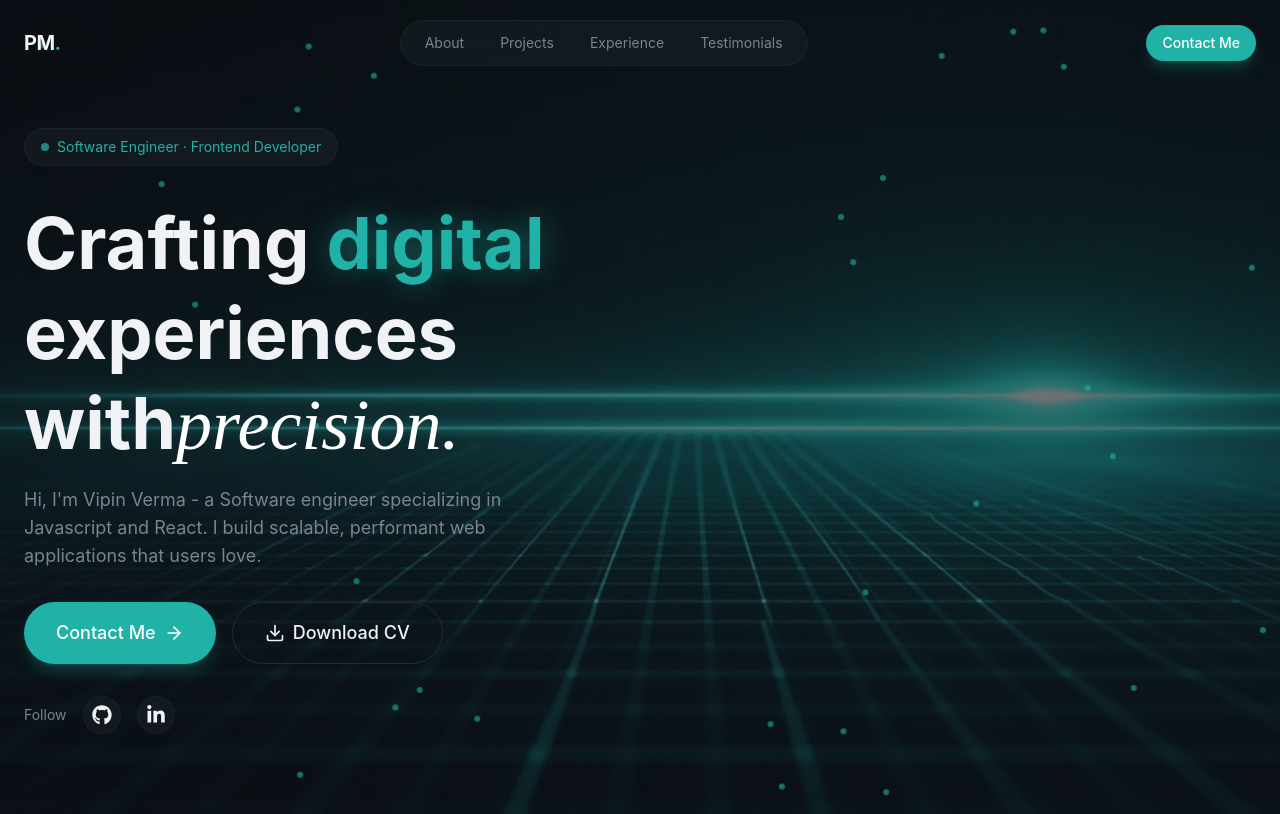
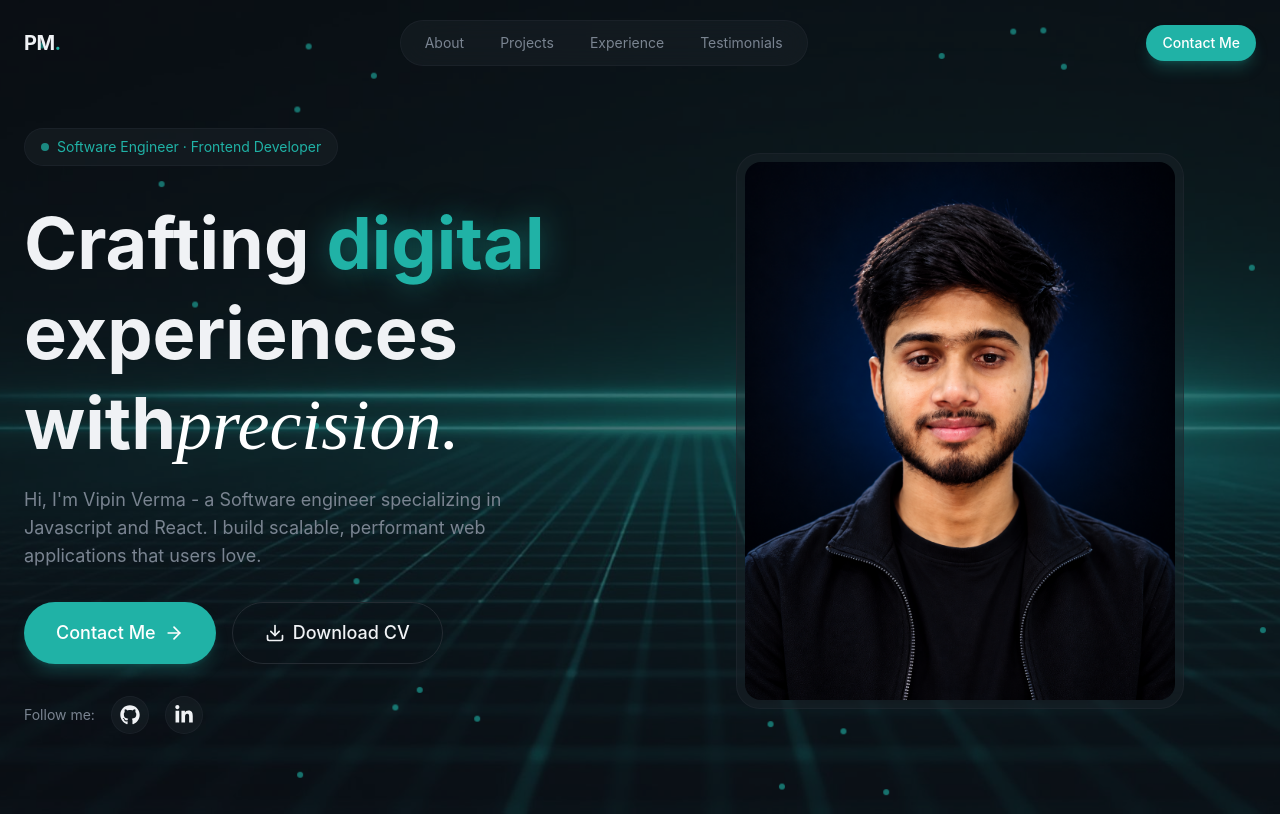
Before and after one commit to vipinverma-code/Portfolio-Website, a React (Vite) app: page / in a window 1280 px wide. Built offline with nearby package versions, Linux system fonts and the light colour scheme.

Commit message:
chnages done

```diff
--- a/src/index.css
+++ b/src/index.css
@@ -57,6 +57,11 @@ body {
      color-mix(in srgb, var(--color-primary) 50%, transparent);
   }
 
+  .glow-border{
+    box-shadow: 0 0 20px
+      color-mix(in srgb, var(--color-primary) 20%, transparent),
+      inset 0 0 20px color-mix(in srgb, var(--color-primary) 5% transparent)
+  }
 
   @layer utilities {
     @keyframes fade-in {
--- a/src/sections/Hero.jsx
+++ b/src/sections/Hero.jsx
@@ -71,7 +71,7 @@ const Hero = () => {
 
             {/* Social Links */}
             <div className="flex items-center gap-4 animate-fade-in animation-delay-400">
-              <span className="text-sm text-muted-foreground">Follow</span>
+              <span className="text-sm text-muted-foreground">Follow me:</span>
               {[
                 { icon: FaGithub, href: "#" },
                 { icon: FaLinkedinIn, href: "#" },
@@ -87,6 +87,14 @@ const Hero = () => {
             </div>
           </div>
           {/* Right Column Profile Image */}
+         <div className="relative animate-fade-in animation-delay-300">
+          {/* Profile Image */}
+          <div className="relative max-w-md mx-auto">
+            <div className="relative glass rounded-3xl p-2 glow-border">
+              <img src="/profile-photo.png" alt="Vipin Verma" className="w-full aspect-[4/5] object-cover rounded-2xl"/>
+            </div>
+          </div>
+         </div>
         </div>
       </div>
     </section>
```
